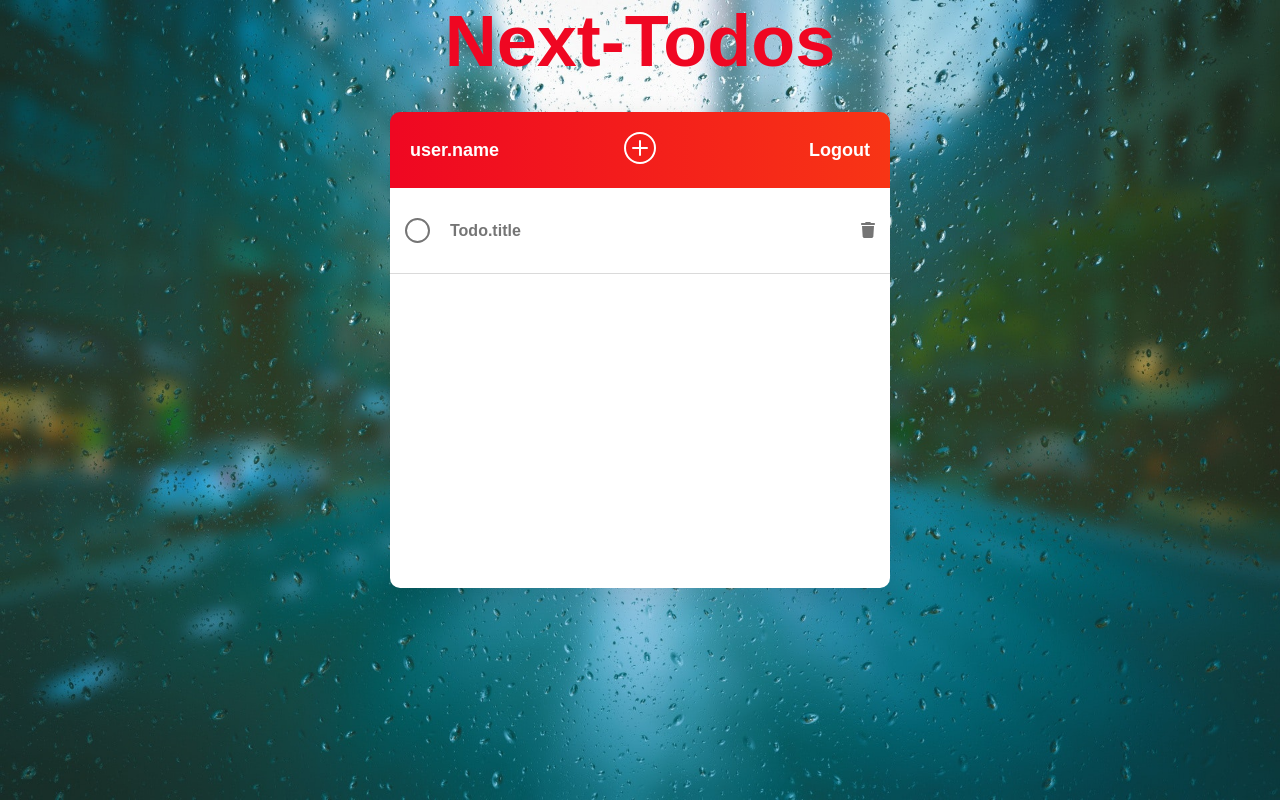
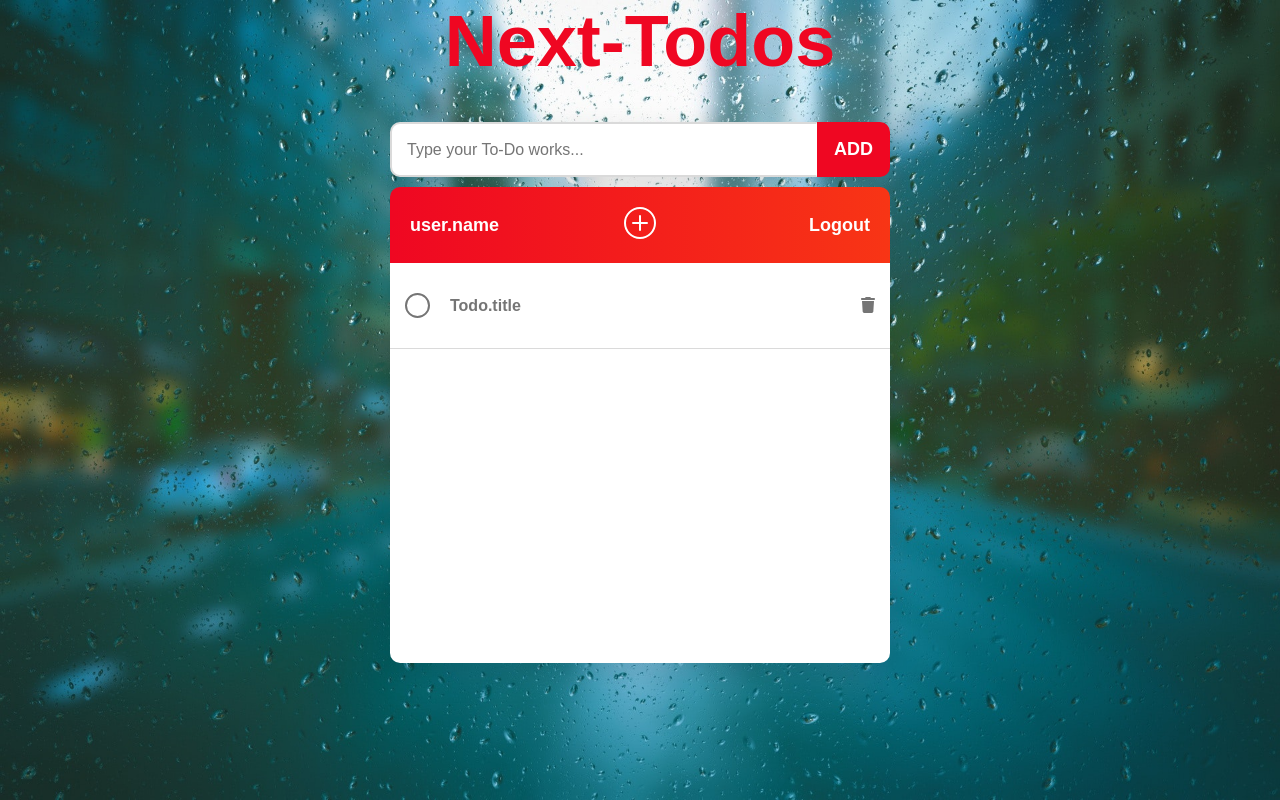
Before and after one commit to Hooseinsalari/Todo-list, a Next.js app: page / in a window 1280 px wide. Both pictures are taken after a click on the icon 639 px from the left and 148 px from the top of the page. Built offline with nearby package versions, Linux system fonts and the light colour scheme.

Commit message:
feat: create new todo from form by user

```diff
--- a/pages/api/todos/index.js
+++ b/pages/api/todos/index.js
@@ -4,6 +4,8 @@ import { verifyToken } from "@/utils/auth";
 import connectToDB from "@/utils/db";
 
 export default async function handler(req, res) {
+  connectToDB();
+
   const { token } = req.cookies;
 
   if (!token) {
@@ -24,7 +26,6 @@ export default async function handler(req, res) {
     const todos = await TodoModel.find({ user: user._id });
     return res.json(todos);
   } else if (req.method === "POST") {
-    connectToDB();
     try {
       const { title, isComplete } = req.body;
 
@@ -34,7 +35,8 @@ export default async function handler(req, res) {
         user: user._id,
       };
 
-      await TodoModel.create(newTodo);
+      const todo = await TodoModel.create(newTodo);
+      console.log(todo);
 
       return res.status(201).json({ message: "todo create successfully!" });
     } catch (error) {
--- a/pages/index.js
+++ b/pages/index.js
@@ -1,4 +1,4 @@
-import React, { useState, useEffect } from "react";
+import React, { useState, useEffect, useRef } from "react";
 
 import "@fortawesome/fontawesome-svg-core/styles.css";
 import { config } from "@fortawesome/fontawesome-svg-core";
@@ -7,6 +7,37 @@ import { FontAwesomeIcon } from "@fortawesome/react-fontawesome";
 import { faTrash } from "@fortawesome/free-solid-svg-icons";
 
 function Todolist() {
+  // ** states
+  const [todo, setTodo] = useState({
+    title: "",
+    isComplete: false,
+  });
+
+  // ** ref
+  const formRef = useRef();
+
+  // ** handlers
+  const submitTodoHandler = async (e) => {
+    e.preventDefault();
+
+    const res = await fetch("/api/todos", {
+      headers: {
+        "Content-Type": "application/json",
+      },
+      method: "POST",
+      body: JSON.stringify(todo),
+    });
+
+    if (res.status === 201) {
+      console.log("Todo create successfully");
+      setTodo({
+        title: "",
+        isComplete: false,
+      });
+    } else {
+      console.log(res.statusText);
+    }
+  };
   return (
     <>
       <h1>Next-Todos</h1>
@@ -16,9 +47,11 @@ function Todolist() {
       </div>
 
       <div className="container">
-        <div className="form-container">
-          <div className="add-form">
+        <div className="form-container" ref={formRef}>
+          <form className="add-form" onSubmit={submitTodoHandler}>
             <input
+              value={todo.title}
+              onChange={(e) => setTodo({ ...todo, title: e.target.value })}
               id="input"
               type="text"
               placeholder="Type your To-Do works..."
@@ -26,13 +59,22 @@ function Todolist() {
             <button type="submit" id="submit">
               ADD
             </button>
-          </div>
+          </form>
         </div>
         <div className="head">
           <div className="date">
             <p>{`user.name`}</p>
           </div>
-          <div className="add">
+          <div
+            className="add"
+            onClick={() => {
+              if (formRef.current.style.display === "block") {
+                formRef.current.style.display = "none";
+              } else {
+                formRef.current.style.display = "block";
+              }
+            }}
+          >
             <svg
               width="2rem"
               height="2rem"
```
